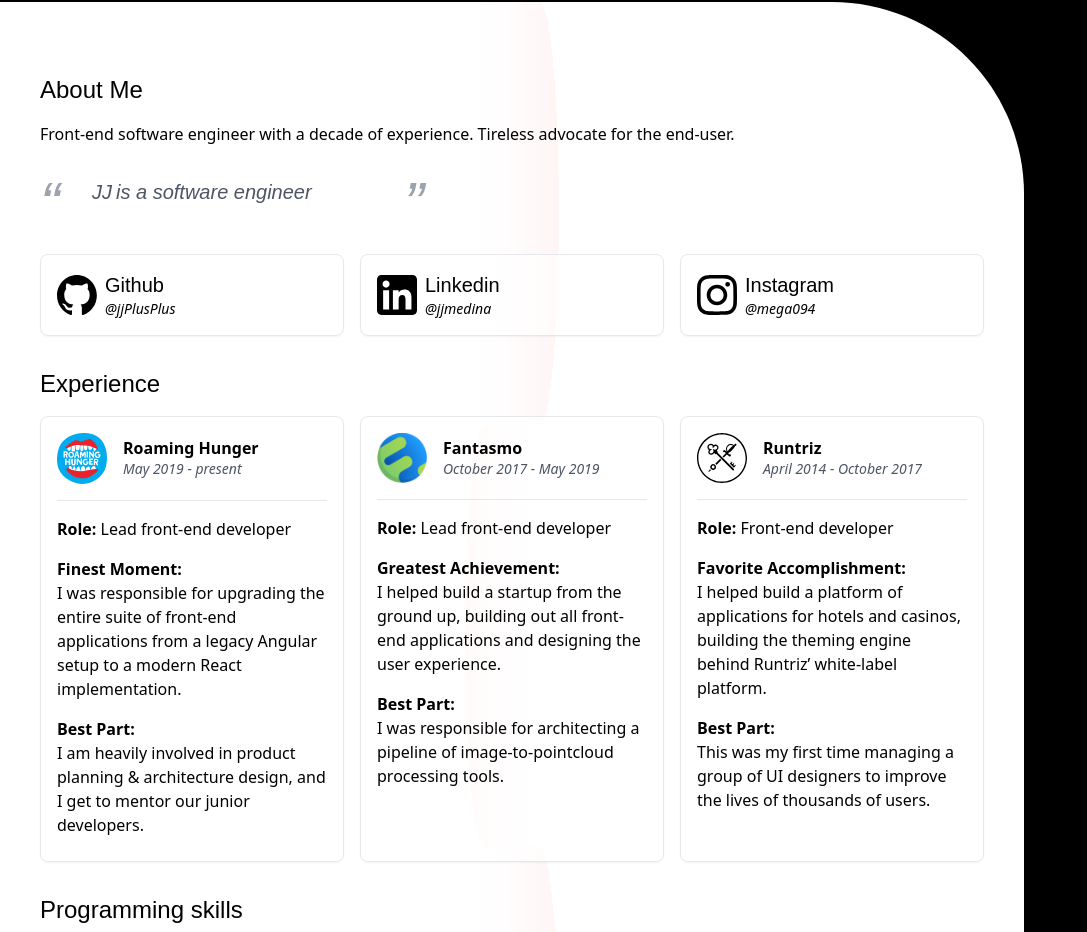
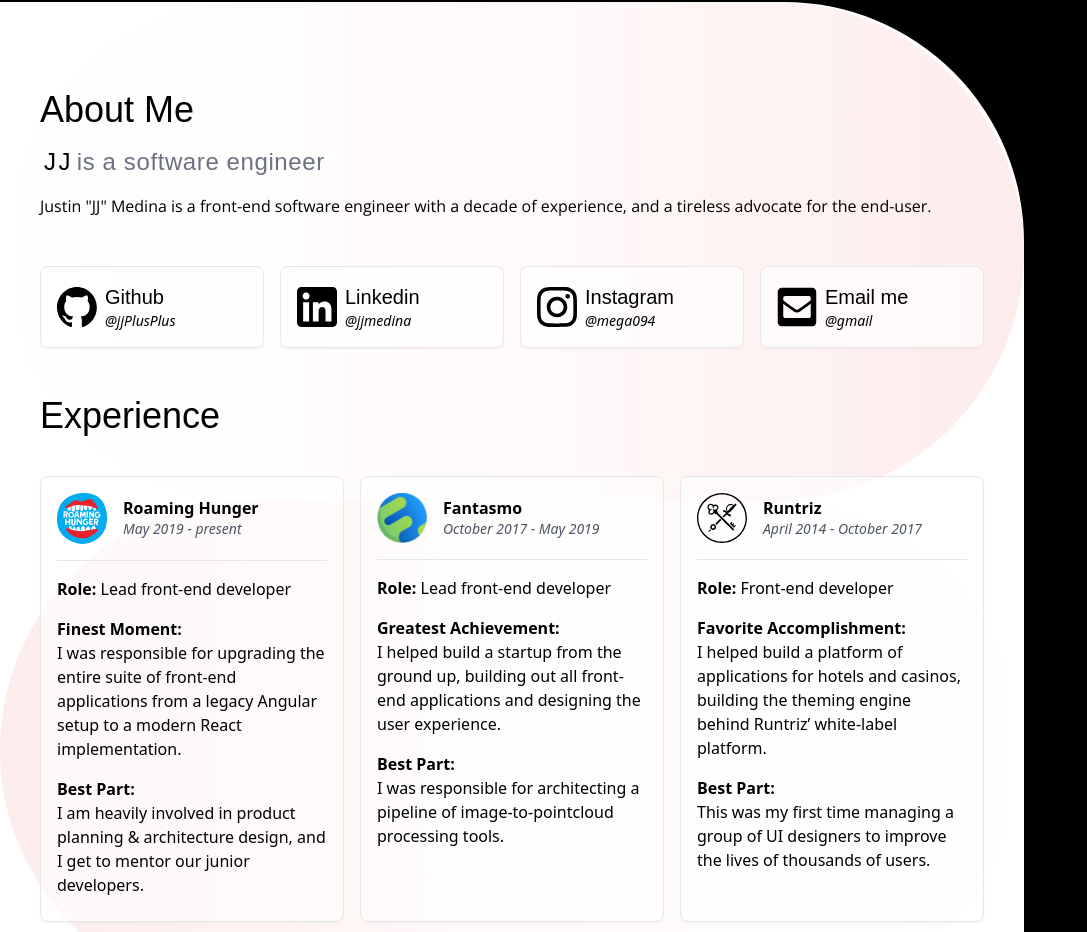
Before and after one commit to jjPlusPlus/personal-website-2023, a Next.js app: page / in a window 1280 px wide. Shown: the part 142-1074 px from the top of the page, without its empty margins (0-1087 px from the left). Built offline with nearby package versions, Linux system fonts and the light colour scheme; a web font is replaced by a local one.

Commit message:
More layout tweaks + added an email link

```diff
--- a/src/app/globals.css
+++ b/src/app/globals.css
@@ -44,23 +44,23 @@
 }
 @keyframes flashIn {
   0% {
-    transform: translateY(25%);
+    transform: translateY(45%);
     opacity: 0;
     animation-timing-function: cubic-bezier(0.8, 0, 1, 1);
   }
-  5% {
+  4% {
     transform: translateY(0);
     opacity: 1;
     animation-timing-function: cubic-bezier(0.8, 0, 1, 1);
   }
 
-  95% {
+  96% {
     transform: translateY(0);
     opacity: 1;
     animation-timing-function: cubic-bezier(0, 0, 0.2, 1);
   }
   100% {
-    transform: translateY(-25%);
+    transform: translateY(-45%);
     opacity: 0;
     animation-timing-function: cubic-bezier(0, 0, 0.2, 1);
   }
--- a/src/app/page.tsx
+++ b/src/app/page.tsx
@@ -15,7 +15,7 @@
       </div>
       <div className={`
         container bg-white p-4 md:p-6 lg:p-10 max-w-5xl relative
-        lg:rounded-r-[12rem]
+        lg:rounded-r-[15rem]
       `}>
         <div className="relative z-20">
           <AboutMe />
@@ -26,18 +26,15 @@
         {/* Fancy background pattern (3 rows) */}
         <div className={`
           absolute z-10 top-0 left-0 w-full h-1/3 rounded-full
-          bg-gradient-to-r from-white via-red-200 to-red-500
-          slow-swap-sides ease-in-out
+          bg-gradient-to-r from-white via-red-200 to-red-500 opacity-10
         `}></div>
         <div className={`
           absolute z-10 top-1/3 left-0 w-full h-1/3 rounded-full
-          bg-gradient-to-r from-red-500 via-red-200 to-white
-          slow-swap-sides ease-in-out
+          bg-gradient-to-r from-red-500 via-red-200 to-white opacity-10
         `}></div>
         <div className={`
           absolute z-10 top-2/3 left-0 w-full h-1/3 rounded-full
-          bg-gradient-to-r from-white via-red-200 to-red-500
-          slow-swap-sides ease-in-out
+          bg-gradient-to-r from-white via-red-200 to-red-500 opacity-10
         `}></div>
       </div>
     </main>
@@ -46,40 +43,31 @@
 
 function AboutMe() {
   return (
-    <div className="my-8">
-      <h2 className="text-2xl">
+    <div className="my-12">
+      <h2 className="text-4xl">
         About Me
       </h2>
-      <p className="text py-4">
-        Front-end software engineer with a decade of experience. Tireless advocate for the end-user.
-      </p>
-
       <div className="flex justify-center max-w-sm">
-        <p className={
-          `patua italic text-6xl text-gray-400 translate-y-3`
-        }>
-          “
-        </p>
-        <p className="patua italic text-xl text-gray-600 py-4 px-8 flex flex-1">
-          <span className="pr-1">JJ</span>
-          <span className="text-gray-600 flex flex-1"><Affirmations speed={2000} animated={false} /></span>
-        </p>
-        <p className={
-          `patua italic text-6xl text-gray-400 translate-y-3`
-        }>
-          ”
+        <p className="patua text-2xl py-4 flex flex-1">
+          <span className="px-1 text-black tracking-widest">JJ</span>
+          <span className="text-gray-500 tracking-wide flex flex-1">
+            <Affirmations speed={2000} animated={false} />
+          </span>
         </p>
       </div>
+      <p className="opensans">
+        Justin "JJ" Medina is a front-end software engineer with a decade of experience, and a tireless advocate for the end-user.
+      </p>
     </div>
   )
 }
 
 function Experience() {
   return (
-    <div className="my-8">
-      <h2 className="text-2xl">Experience</h2>
+    <div className="my-12">
+      <h2 className="text-4xl my-8">Experience</h2>
       <ul className="grid grid-cols-1 md:grid-cols-2 lg:grid-cols-3 gap-4 mt-4">
-        <li className="card">
+        <li className="card my-2">
           <div className='flex items-center justify-center pb-4 mb-2 border-b'>
             <div className="mr-4">
               <Image
@@ -108,7 +96,7 @@
             I am heavily involved in product planning & architecture design, and I get to mentor our junior developers.
           </p>
         </li>
-        <li className="card">
+        <li className="card my-2">
           <div className='flex items-center justify-center pb-4 mb-2 border-b'>
             <div className="mr-4">
               <Image
@@ -138,7 +126,7 @@
           </p>
 
         </li>
-        <li className="card">
+        <li className="card my-2">
           <div className='flex items-center justify-center pb-4 mb-2 border-b'>
             <div className="mr-4">
               <Image
@@ -175,8 +163,8 @@
 function Skills() {
   return (
     <>
-      <div className="my-8">
-        <h2 className="text-2xl">Programming skills</h2>
+      <div className="my-12">
+        <h2 className="text-4xl my-8">Engineering skills</h2>
         <ul className='flex flex-wrap gap-2 my-2'>
           <li className='pill bg-gray-700 text-white'>Javascript</li>
           <li className='pill bg-gray-700 text-white'>Typescript</li>
@@ -188,16 +176,16 @@
           <li className='pill bg-gray-700 text-white'>UI animation</li>
         </ul>
       </div>
-      <div className="my-8">
-        <h2 className="text-2xl">Design skills</h2>
+      <div className="my-12">
+        <h2 className="text-4xl my-8">Design skills</h2>
         <ul className='flex flex-wrap gap-2 my-2'>
           <li className='pill bg-gray-600 text-white'>UI Design</li>
           <li className='pill bg-gray-600 text-white'>User Research</li>
           <li className='pill bg-gray-600 text-white'>Product design</li>
         </ul>
       </div>
-      <div className="my-8">
-        <h2 className="text-2xl">Soft skills</h2>
+      <div className="my-12">
+        <h2 className="text-4xl my-8">Soft skills</h2>
         <ul className='flex flex-wrap gap-2 my-2'>
           <li className='pill bg-gray-500 text-white'>Mentoring</li>
           <li className='pill bg-gray-500 text-white'>Hiring</li>
@@ -211,8 +199,8 @@
 
 function Socials() {
   return (
-    <div className="my-8">
-      <ul className="grid grid-cols-2 md:grid-cols-3 gap-4 mt-4">
+    <div className="my-12">
+      <ul className="grid grid-cols-2 md:grid-cols-4 gap-4 mt-4">
         <li className="hover:-translate-y-1 transition ease-linear duration-100 transform-gpu">
           <a
             href="https://github.com/jjPlusPlus" target="_blank" rel="noreferrer noopener"
@@ -282,6 +270,29 @@
             </div>
           </a>
         </li>
+        <li className="hover:-translate-y-1 transition ease-linear duration-100 transform-gpu">
+          <a
+            href="mailto:justinjcode@gmail.com" target="_blank" rel="noreferrer noopener"
+            className="flex items-center card p-2 hover:bg-red-100 hover:bg-gradient-to-r from-red-50 via-red-100 to-white"
+          >
+            <Image
+              src="/envelope-square.svg"
+              alt="Envelope symbol for email link"
+              className="mr-2"
+              style={{objectFit: "fill", transform: "scale(1.1)"}}
+              height={40}
+              width={40}
+            />
+            <div>
+              <p className="patua text-lg md:text-xl">
+                Email me
+              </p>
+              <p className="italic text-sm md:text-md">
+                @gmail
+              </p>
+            </div>
+          </a>
+        </li>
       </ul>
     </div>
   )
```
Also changed, not shown: public/envelope-square.svg (added).
